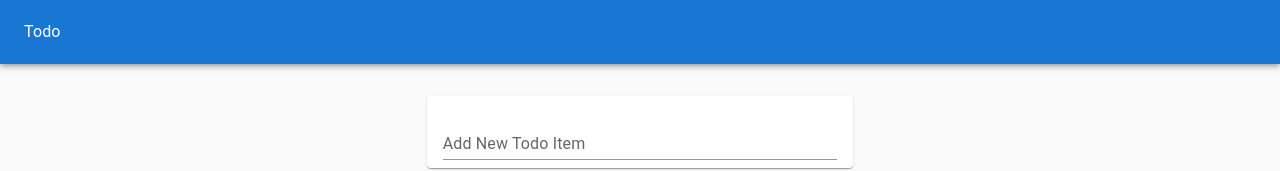
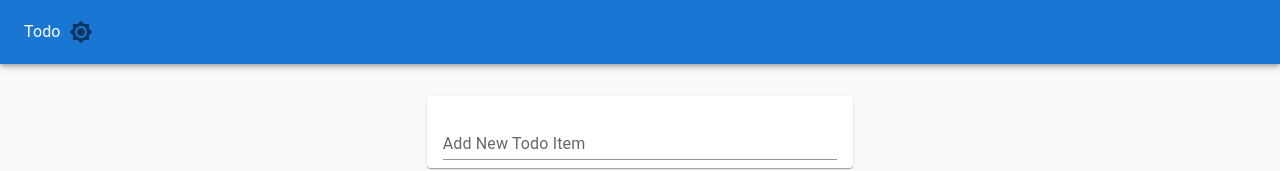
Before and after one commit to folkg/simple-react-todo, a React (Create React App) app: page / in a window 1280 px wide. Shown: the top 171 px of the page. Built offline with nearby package versions, Linux system fonts and the light colour scheme.

Commit message:
initial implementation of dark theme

```diff
--- a/src/EditTodoForm.js
+++ b/src/EditTodoForm.js
@@ -4,6 +4,8 @@ import useInputState from './hooks/useInputState';
 import { TextField } from '@mui/material/';
 
 function EditTodoForm({ id, task, toggleEditing }) {
+
+    //TODO: Add cancel button that will abort without changing any state. Just toggle editing.
 
     const [value, handleChange] = useInputState(task);
     const dispatch = useContext(DispatchContext);
--- /dev/null
+++ b/src/NavBar.js
@@ -0,0 +1,20 @@
+import React, { useContext } from 'react'
+import { DarkModeContext } from './contexts/theme.context';
+import { Typography, AppBar, Toolbar, IconButton } from '@mui/material/';
+import { Brightness4, Brightness7 } from '@mui/icons-material';
+
+function NavBar() {
+    const { colourMode, toggleColourMode } = useContext(DarkModeContext);
+    return (
+        <AppBar position='static'>
+            <Toolbar>
+                <Typography>Todo</Typography>
+                <IconButton onClick={toggleColourMode}>
+                    {colourMode === 'light' ? <Brightness7 /> : <Brightness4 />}
+                </IconButton>
+            </Toolbar>
+        </AppBar>
+    )
+}
+
+export default NavBar
--- a/src/TodoApp.js
+++ b/src/TodoApp.js
@@ -1,30 +1,30 @@
 import React from 'react'
 import { TodosProvider } from './contexts/todos.context';
-import { Paper, Typography, AppBar, Toolbar, Unstable_Grid2 } from '@mui/material/';
+import { DarkModeProvider } from './contexts/theme.context';
+import NavBar from './NavBar';
+import { Paper, Unstable_Grid2 } from '@mui/material/';
 import TodoList from './TodoList';
 import TodoForm from './TodoForm';
 
 function TodoApp() {
-    //TODO: Change theme dark/light, colours
+
+    //TODO: Change theme dark/light, colours. Add this into a settings menu. This will be another context.
     //https://mui.com/material-ui/customization/dark-mode/
-
-    //TODO: Make this a PWA. Could be good for the budgeting app as well. Any value for the portoflio balancer? Likely not.
-    //https://create-react-app.dev/docs/making-a-progressive-web-app/
 
     //TODO: Move completed todos to the bottom, different collapsable TodoList?
     // const incompleteTodos = todoItems.filter(t => t.completed);
     // const completedTodos = todoItems.filter(t => t.completed);
 
+    //TODO: Make this a PWA. Could be good for the budgeting app as well. Any value for the portoflio balancer? Likely not.
+    //https://create-react-app.dev/docs/making-a-progressive-web-app/
+
     return (
+        <DarkModeProvider>
             <Paper style={{
                 padding: 0, margin: 0, height: "100vh", backgroundColor: "#fafafa"
             }}
                 elevation={0}>
-            <AppBar position='static'>
-                <Toolbar>
-                    <Typography>Todo</Typography>
-                </Toolbar>
-            </AppBar>
+                <NavBar />
                 <Unstable_Grid2 container justifyContent='center' style={{ marginTop: "1rem" }}>
                     <Unstable_Grid2 item xs={11} md={8} lg={4}>
                         <TodosProvider>
@@ -34,6 +34,7 @@ function TodoApp() {
                     </Unstable_Grid2>
                 </Unstable_Grid2>
             </Paper>
+        </DarkModeProvider>
     )
 }
 
--- /dev/null
+++ b/src/contexts/theme.context.js
@@ -0,0 +1,25 @@
+import React, { useState, createContext } from 'react'
+import { ThemeProvider, createTheme } from '@mui/material/styles';
+
+export const DarkModeContext = createContext();
+
+export function DarkModeProvider(props) {
+    const [colourMode, setColourMode] = useState('light');
+
+    const toggleColourMode = () => {
+        setColourMode(colourMode === 'light' ? 'dark' : 'light')
+    };
+    const theme = createTheme({
+        palette: {
+            mode: colourMode,
+        },
+    });
+
+    return (
+        <DarkModeContext.Provider value={{ colourMode, toggleColourMode }}>
+            <ThemeProvider theme={theme}>
+                {props.children}
+            </ThemeProvider>
+        </DarkModeContext.Provider>
+    );
+}
```
Lines whose indentation alone changed are shown as unchanged.
